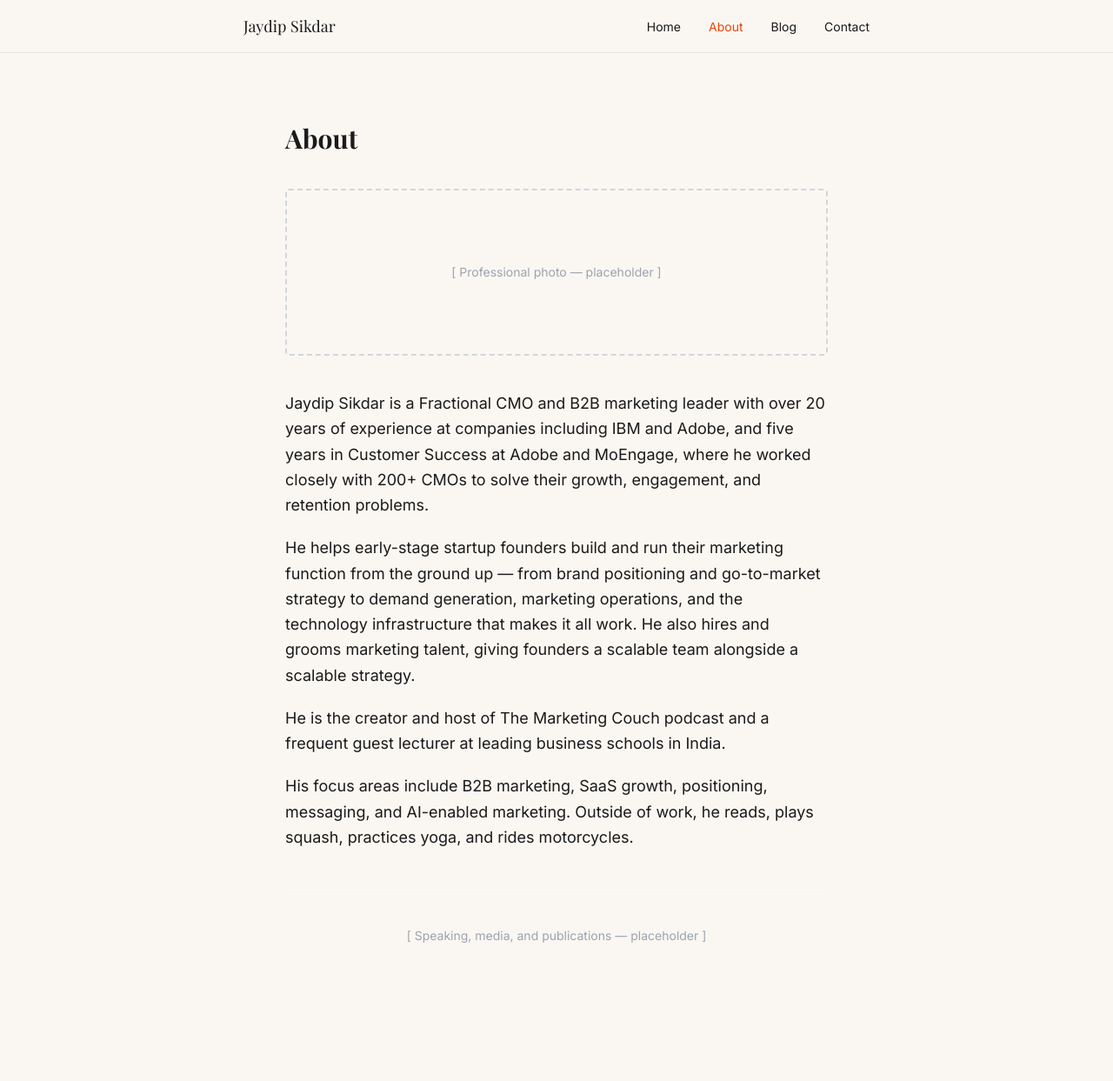
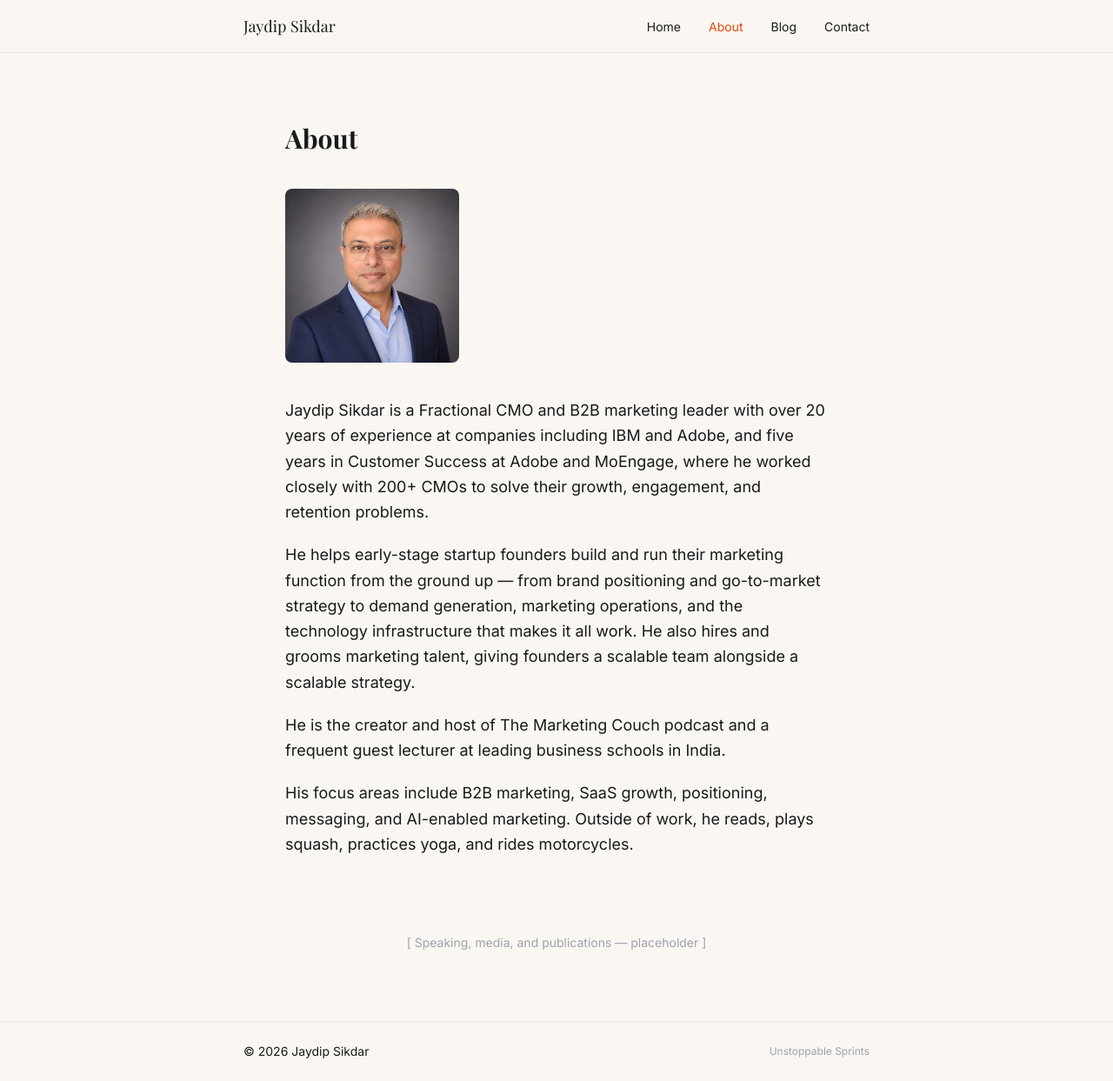
Before and after one commit to jaydipsikdar/jaydipsikdar-website, a Next.js app: page /about in a window 1280 px wide. Shown: the whole page at 87% size. Before the commit the page ends 1166 px from the top, so only its background shows below. Built offline with nearby package versions, Linux system fonts and the light colour scheme; a web font is replaced by a local one.

Commit message:
Add Footer, sitewide sticky layout, About page photo

```diff
--- a/src/app/about/page.tsx
+++ b/src/app/about/page.tsx
@@ -1,4 +1,5 @@
 import type { Metadata } from 'next'
+import Image from 'next/image'
 
 export const metadata: Metadata = {
   title: 'About — Jaydip Sikdar',
@@ -11,13 +12,14 @@ export default function AboutPage() {
     <main className="px-6 py-20 max-w-2xl mx-auto">
       <h1 className="text-3xl font-bold mb-10">About</h1>
 
-      {/* ============================================================
-          PHOTO PLACEHOLDER
-          TODO: Add professional photo to 02-assets/photo/ and reference here
-          ============================================================ */}
-      <div className="border-2 border-dashed border-gray-300 rounded mb-10 h-48 flex items-center justify-center text-gray-400 text-sm">
-        [ Professional photo — placeholder ]
-      </div>
+      <Image
+        src="/images/jaydip-sikdar.png"
+        alt="Jaydip Sikdar"
+        width={200}
+        height={200}
+        className="rounded-lg mb-10"
+        priority
+      />
 
       {/* Long bio — FINAL, locked 2026-06-19, Variation A ~155 words */}
       <div className="prose prose-gray max-w-none space-y-5 text-brand-text text-lg leading-relaxed">
--- a/src/app/layout.tsx
+++ b/src/app/layout.tsx
@@ -1,6 +1,7 @@
 import type { Metadata } from 'next'
 import { Inter, Playfair_Display } from 'next/font/google'
 import Navbar from '@/components/Navbar'
+import Footer from '@/components/Footer'
 import './globals.css'
 
 const inter = Inter({
@@ -70,9 +71,10 @@ export default function RootLayout({
          * </Script>
          */}
       </head>
-      <body className="bg-brand-bg text-brand-text font-sans antialiased">
+      <body className="bg-brand-bg text-brand-text font-sans antialiased flex flex-col min-h-screen">
         <Navbar />
-        {children}
+        <div className="flex-1">{children}</div>
+        <Footer />
       </body>
     </html>
   )
--- /dev/null
+++ b/src/components/Footer.tsx
@@ -0,0 +1,14 @@
+export default function Footer() {
+  return (
+    <footer className="w-full bg-brand-bg border-t border-gray-200 mt-auto">
+      <div className="max-w-3xl mx-auto px-6 py-6 flex items-center justify-between">
+        <p className="font-sans text-sm text-brand-text">
+          &copy; 2026 Jaydip Sikdar
+        </p>
+        <p className="font-sans text-xs text-gray-400">
+          Unstoppable Sprints
+        </p>
+      </div>
+    </footer>
+  )
+}
```
Also changed, not shown: public/images/jaydip-sikdar.png (added).
